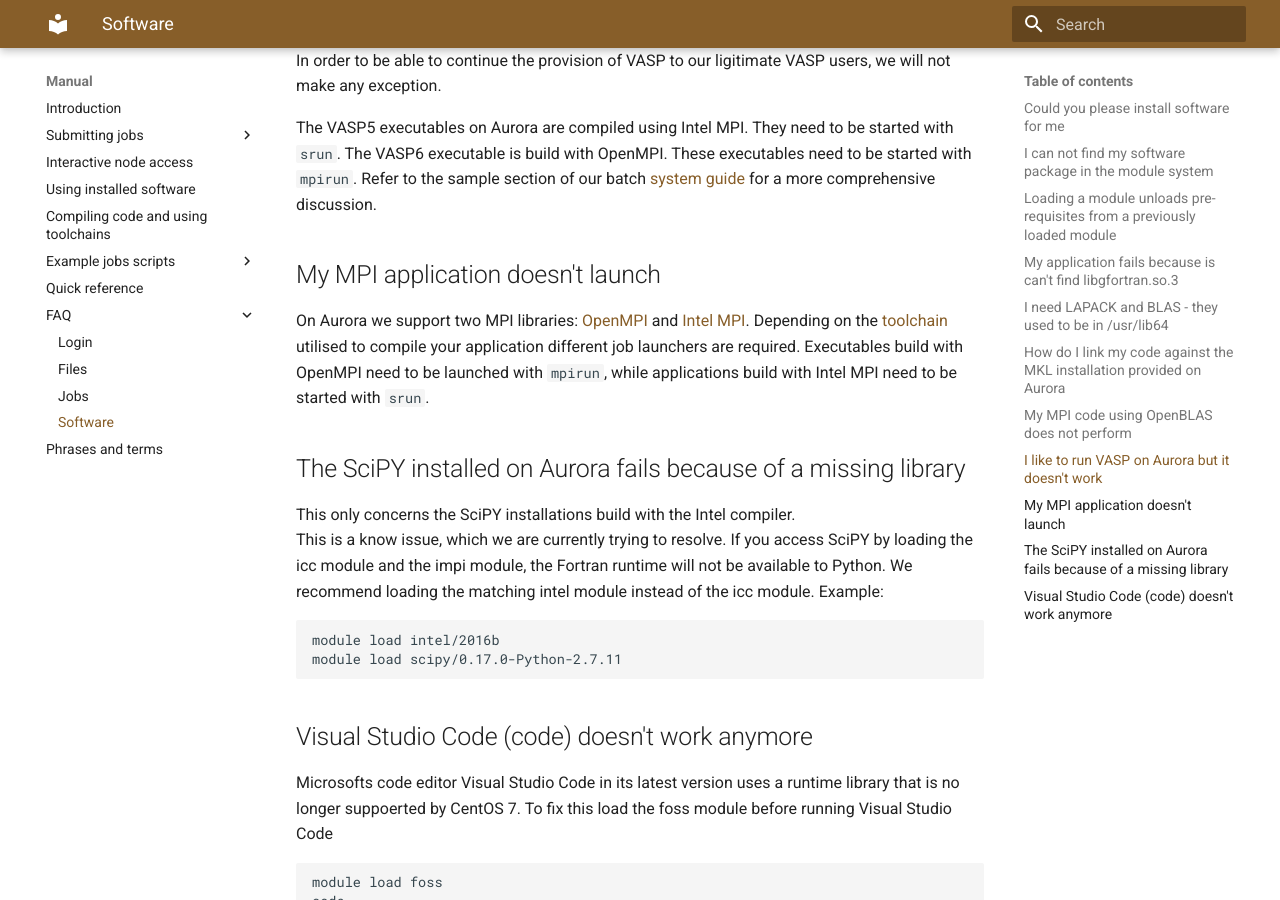
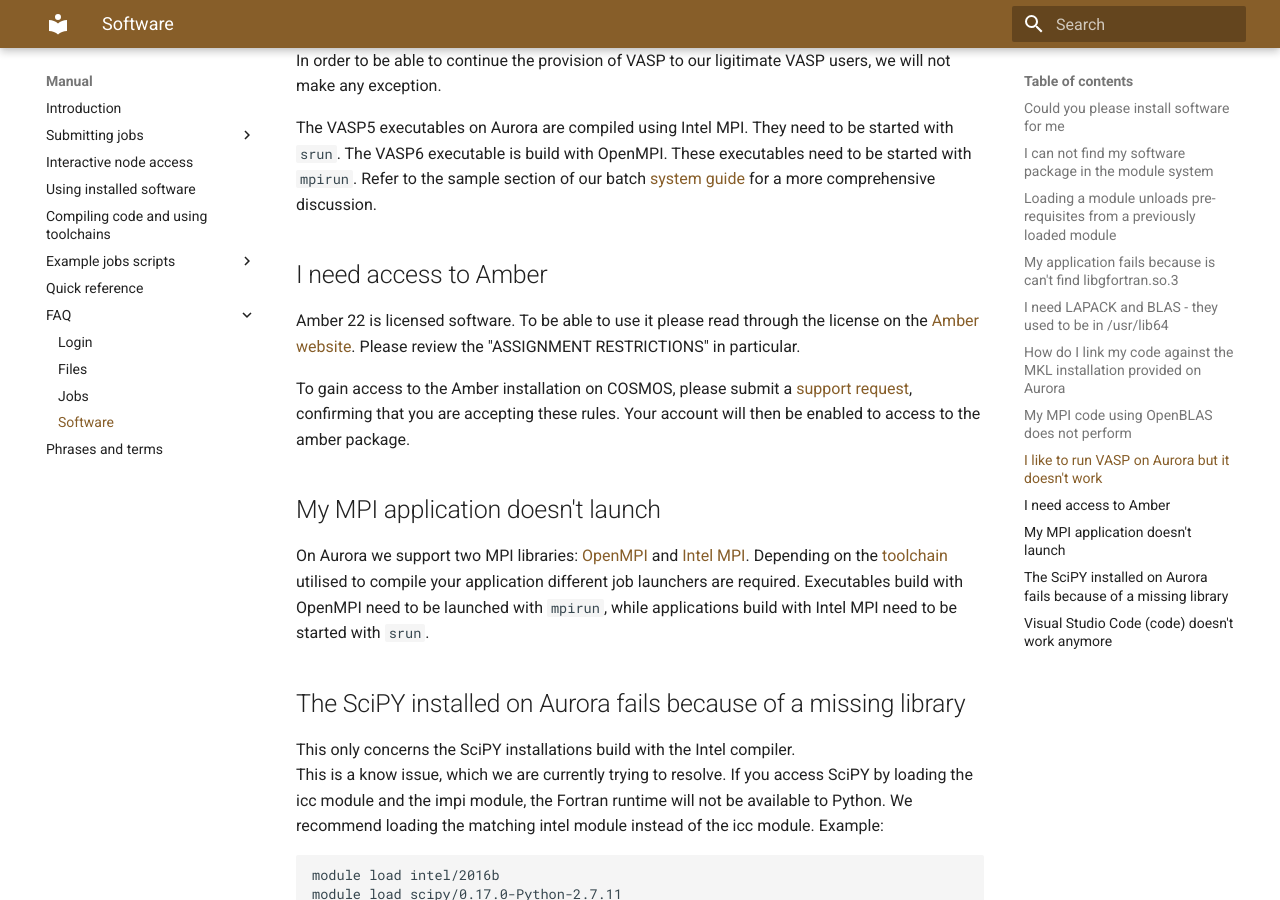
Before and after one commit to lunarc/lunarc_docs, an MkDocs documentation site: the page built from docs/manual/faq/manual_faq_software.md, in a window 1280 px wide and 900 px high, scrolled down 2483 px. Built offline with MkDocs 1.6.1 and Material for MkDocs 9.7.7, drawn with Linux system fonts in a browser that asks for light colours; comment, search, counter and statistics services are not loaded.

Commit message:
Added Amber access to the FAQ

```diff
--- a/docs/manual/faq/manual_faq_software.md
+++ b/docs/manual/faq/manual_faq_software.md
@@ -64,6 +64,13 @@ In order to be able to continue the provision of VASP to our ligitimate VASP use
 
 The VASP5 executables on Aurora are compiled using Intel MPI.  They need to be started with `srun`.  The VASP6 executable is build with OpenMPI.   These executables need to be started with `mpirun`.  Refer to the sample section of our batch [system guide](https://lunarc-documentation.readthedocs.io/en/latest/batch_system/#mpi-job-using-20-tasks-per-node) for a more comprehensive discussion.
 
+## I need access to Amber
+
+Amber 22 is licensed software. To be able to use it please read through the
+license on the [Amber website](https://ambermd.org/GetAmber.php#amber). Please review the
+"ASSIGNMENT RESTRICTIONS" in particular.
+
+To gain access to the Amber installation on COSMOS, please submit a [support request](https://www.lunarc.lu.se/getting-help/), confirming that you are accepting these rules.  Your account will then be enabled to access to the amber package.
 
 ## My MPI application doesn't launch
 
```
